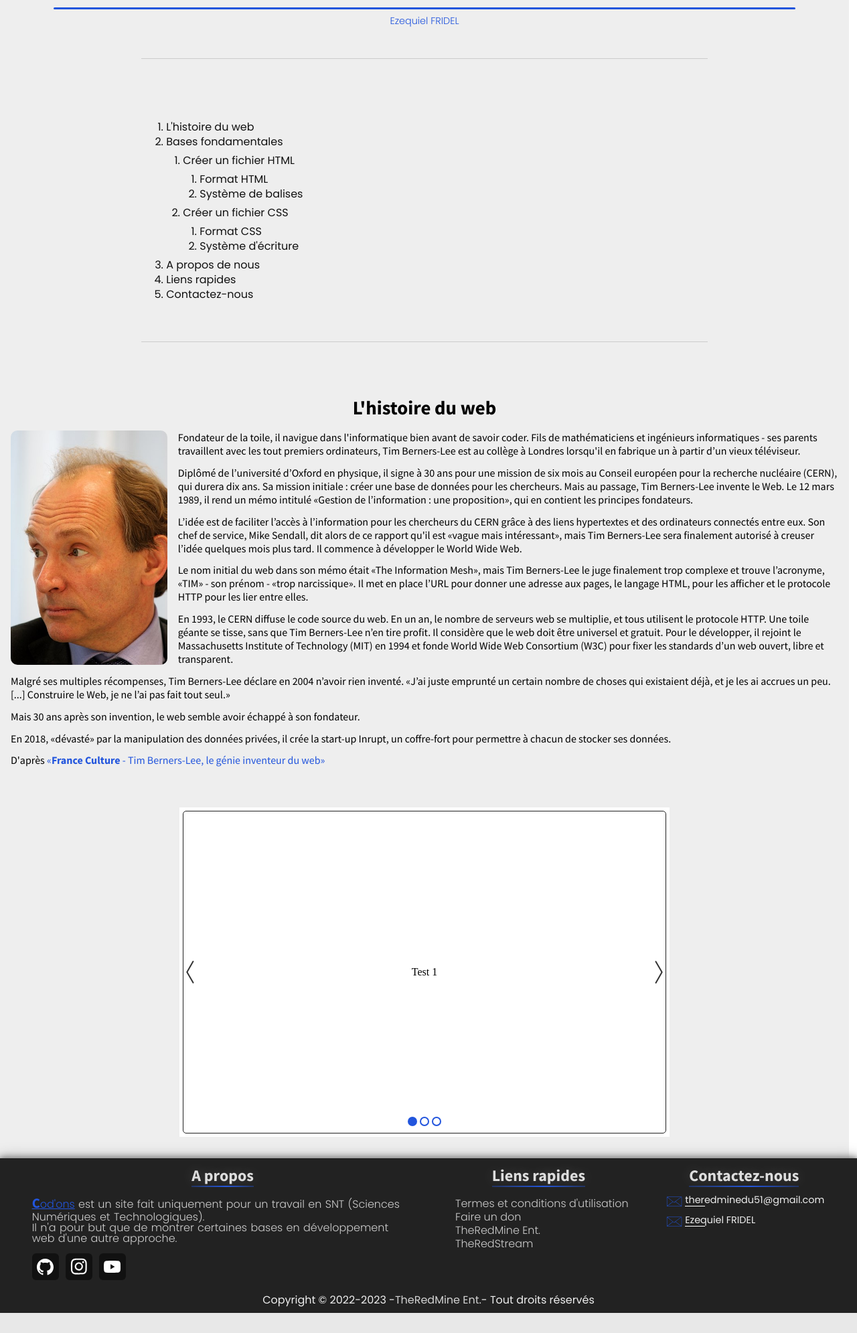
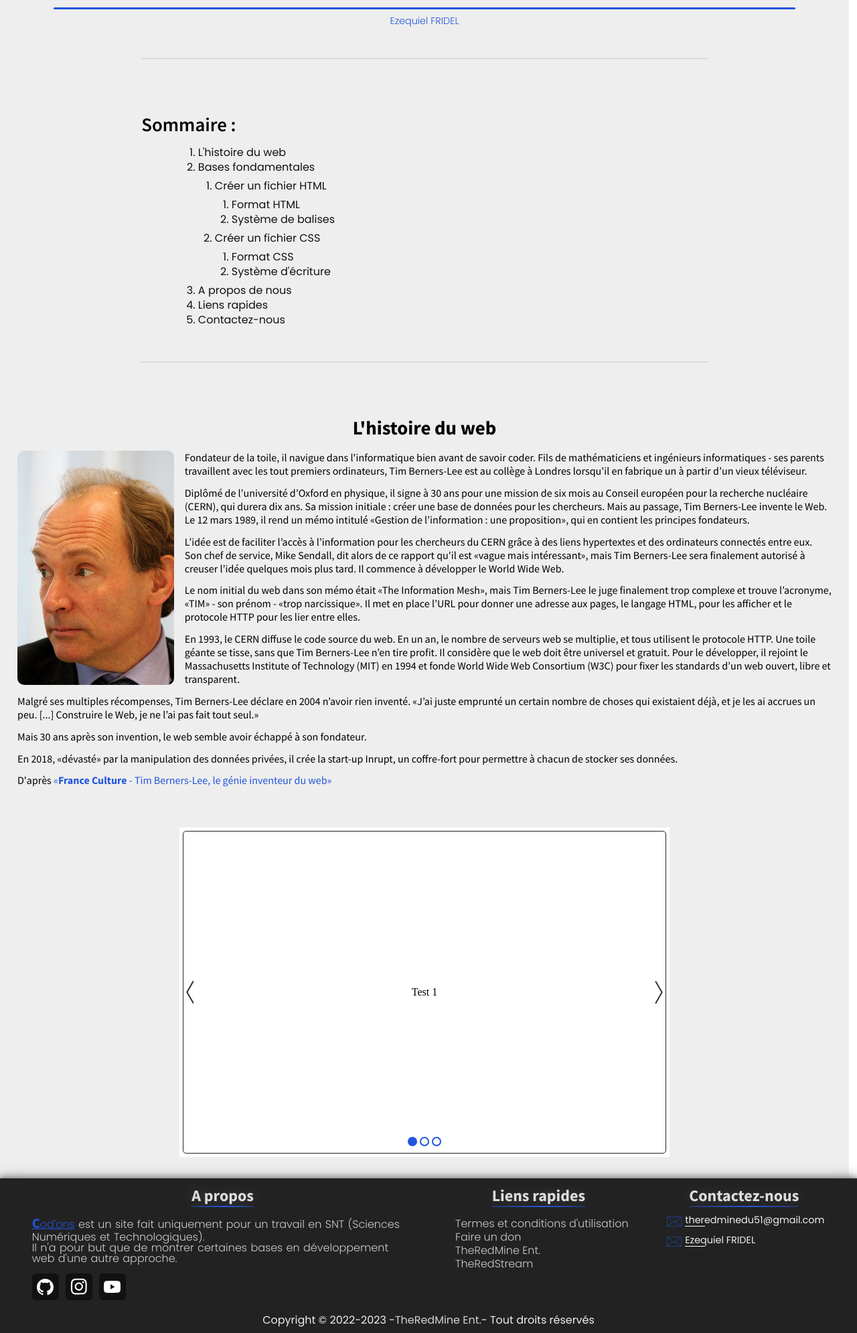
Before and after one commit to ezequiel-fr/snt-web, a PHP site: page / in a window 1280 px wide. Shown: the part 259-2250 px from the top of the page at 67% size. Before the commit the page ends 2220 px from the top, so only its background shows below. Run offline with PHP 8.4, Linux system fonts and the light colour scheme.

Commit message:
Update home page

```diff
--- a/assets/css/home.css
+++ b/assets/css/home.css
@@ -71,53 +71,70 @@ main section.title h3 {
 
 /* table of contents */
 main section.table-of-content {
+    width: calc(100% / 3 * 2);
+}
+
+main section.table-of-content .box-title {
+    width: 100%;
+    text-align: left;
+    margin-bottom: 10px;
+}
+
+main section.table-of-content .box-title h2 {
+    color: var(--black);
+    font-size: 1.8rem;
+    font-family: 'SourceSansPro-SemiBold';
+}
+
+main section.table-of-content .container {
     display: inline-flex;
     flex-flow: row nowrap;
-    width: 80%;
+    justify-content: left;
+    width: 100%;
 }
 
-main section.table-of-content ol {
-    /* list-style: none; */
+main section.table-of-content .container ol {
     padding-left: 25px;
     width: 80%;
     margin: 8px 0;
 }
 
-main section.table-of-content ol li {
+main section.table-of-content .container ol li {
     font-family: 'Poppins-Regular';
     color: var(--black-3);
     margin: 6px 0;
     width: max-content;
 }
 
-main section.table-of-content ol .sub {
+main section.table-of-content .container ol .sub {
     margin: 12px 0;
 }
 
-main section.table-of-content ol li a {
+main section.table-of-content .container ol li a {
     text-decoration: underline .5px transparent;
     color: unset;
     cursor: pointer;
     transition: all ease .2s;
 }
 
-main section.table-of-content ol li a:hover {
+main section.table-of-content .container ol li a:hover {
     text-decoration: underline .5px var(--black);
 }
 
-main section.table-of-content ol.content {
-    margin-left: calc(10% + 20px);
+main section.table-of-content .container ol.content {
+    margin: 0 10px 0 10%;
     padding-left: 0;
     display: block;
+    width: min-content;
 }
 
-main section.table-of-content .suggest {
+main section.table-of-content .container .suggest {
     position: relative;
     display: block;
     width: 100%;
 }
 
-main section.table-of-content .suggest > div {
+main section.table-of-content .container .suggest > div {
     position: absolute;
     left: 7.5px;
     width: calc(100% - 7.5px);
@@ -241,11 +258,13 @@ main section.story .content picture img {
     min-height: 50px;
     object-fit: contain;
     border-radius: 10px;
+    margin-left: 10px;
 }
 
 main section.story .content p {
     font-family: 'SourceSansPro-Regular';
     margin-bottom: .8em;
+    padding: 0 10px;
 }
 
 main section.story .content p a {
--- a/index.html
+++ b/index.html
@@ -31,8 +31,8 @@
     <div id="root"></div>
 
     <script type="text/javascript">
-        // url
         (function (urlSplitted) {
+            // url
             if (urlSplitted[urlSplitted.length - 1] == '') urlSplitted.pop();
             if (urlSplitted[urlSplitted.length - 1] == 'index.html') urlSplitted.pop();
 
@@ -41,9 +41,8 @@
                 urlSplitted.join('/')
                 );
         }) (location.href.split('/')),
-
-        // table of content - tof (summary)
         (window.addEventListener('load', () => setTimeout(function () {
+            // table of content - tof (summary)
             const tofLinks = document.querySelectorAll('main section.table-of-content ol li a');
 
             tofLinks.forEach(e => {
--- a/pages/home.js
+++ b/pages/home.js
@@ -34,9 +34,14 @@ export default `
         <h3>Ezequiel FRIDEL</h3>
     </section>
 
-    <hr>
+    <hr id="table-of-content">
 
     <section class="table-of-content">
+        <div class="box-title">
+            <h2>Sommaire :</h2>
+        </div>
+
+        <div class="container">
             <ol class="content">
                 <li class="first">
                     <a href="#story">L'histoire du web</a>
@@ -81,7 +86,7 @@ export default `
                         </h3>
 
                         <p>
-                        Découvrez dans cette section découvrez qui est le
+                            Découvrez dans cette section qui est le
                             créateur du web et la création étonnante du web.
                         </p>
                     </div>
@@ -93,6 +98,11 @@ export default `
                             Bases fondamentales
                             <span></span>
                         </h3>
+
+                        <p>
+                            Quelques bases fondamentales à avoir lors de
+                            ses premiers pas dans le développement web.
+                        </p>
                     </div>
                 </div>
 
@@ -102,6 +112,11 @@ export default `
                             Créer un fichier HTML
                             <span></span>
                         </h3>
+
+                        <p>
+                            Créer et éditer son premier fichier HTML avec
+                            une syntaxe de base correcte.
+                        </p>
                     </div>
                 </div>
 
@@ -111,6 +126,11 @@ export default `
                             Format HTML
                             <span></span>
                         </h3>
+
+                        <p>
+                            Comment créer son fichier HTML ? Où ?
+                            Quel système ?
+                        </p>
                     </div>
                 </div>
 
@@ -120,6 +140,11 @@ export default `
                             Système de balises
                             <span></span>
                         </h3>
+
+                        <p>
+                            Le langage HTML est un composé d'un système de balisage
+                            qui diffère des autres langages de programmation...
+                        </p>
                     </div>
                 </div>
 
@@ -129,6 +154,10 @@ export default `
                             Créer un fichier CSS
                             <span></span>
                         </h3>
+
+                        <p>
+                            Qu'est-ce qu'un fichier CSS ? A quoi sert-il ?
+                        </p>
                     </div>
                 </div>
 
@@ -138,6 +167,10 @@ export default `
                             Format CSS
                             <span></span>
                         </h3>
+
+                        <p>
+                            Créer et éditer une feuille de style CSS.
+                        </p>
                     </div>
                 </div>
 
@@ -147,6 +180,12 @@ export default `
                             Système d'écriture
                             <span></span>
                         </h3>
+
+                        <p>
+                            L'écriture du CSS est également différente des
+                            autres langages, en voici quelques notions rapides.
+                        </p>
+                    </div>
                 </div>
             </div>
         </div>
```
Also changed, not shown: other parts of assets/css/home.css (+12 -12 lines). Lines whose indentation alone changed are shown as unchanged.
